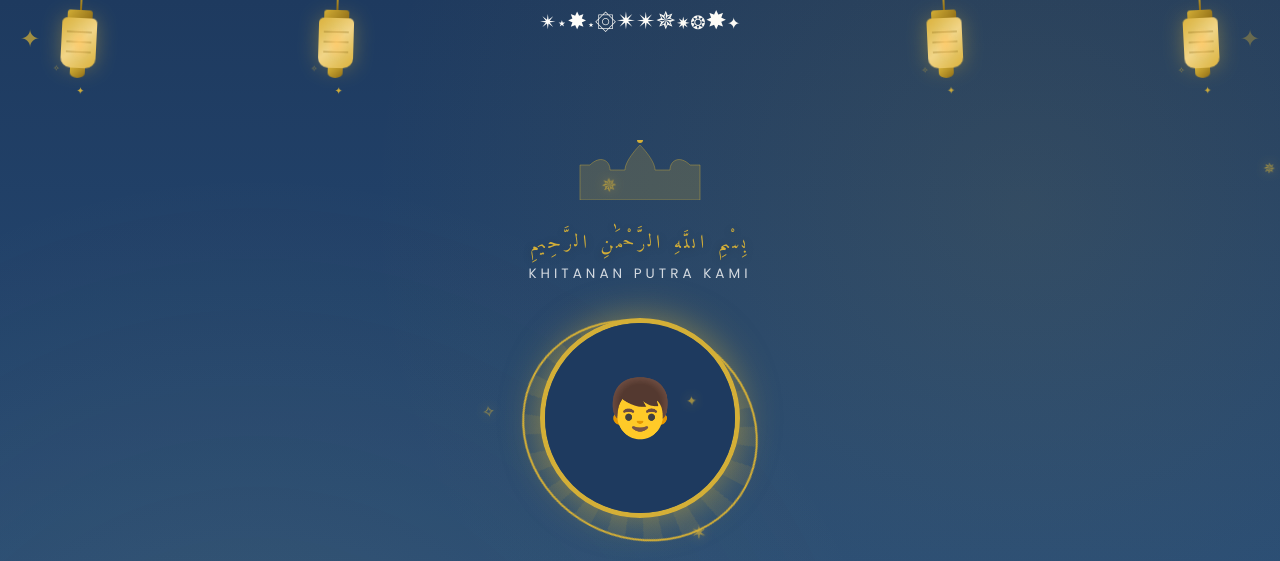
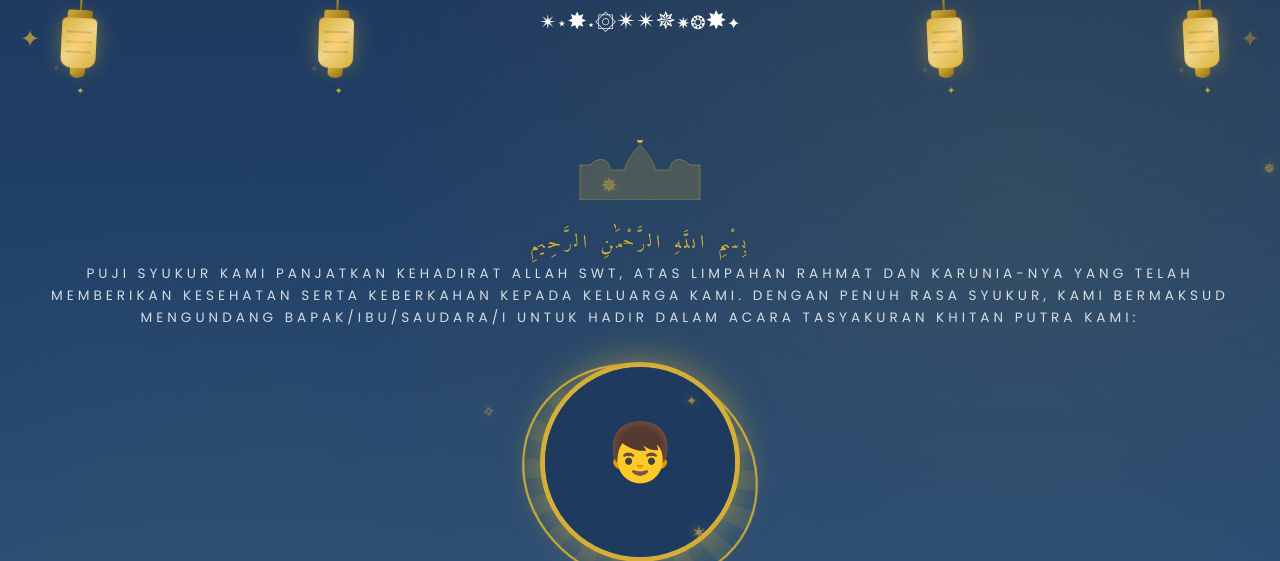
Before and after one commit to Fikrybudi/webundang, a website: page index.html in a window 1280 px wide. Both pictures are taken after a click on the button "Buka Undangan". Shown: the top 561 px of the page. Drawn offline with nearby package versions, Linux system fonts and the light colour scheme; no server answers.

Commit message:
Revise hero-sublabel for event invitation
Updated the hero-sublabel with an invitation message for the Tasyakuran Khitan event.

```diff
--- a/index.html
+++ b/index.html
@@ -181,7 +181,9 @@
         </svg>
 
         <p class="hero-label reveal">بِسْمِ اللَّهِ الرَّحْمَٰنِ الرَّحِيمِ</p>
-        <p class="hero-sublabel reveal">Khitanan Putra Kami</p>
+        <p class="hero-sublabel reveal">Puji syukur kami panjatkan kehadirat Allah SWT, atas limpahan rahmat dan karunia-Nya yang telah memberikan kesehatan serta keberkahan kepada keluarga kami.
+
+Dengan penuh rasa syukur, kami bermaksud mengundang Bapak/Ibu/Saudara/i untuk hadir dalam acara Tasyakuran Khitan putra kami:</p>
 
         <!-- Photo Frame with Islamic Border -->
         <div class="photo-frame reveal">
```
